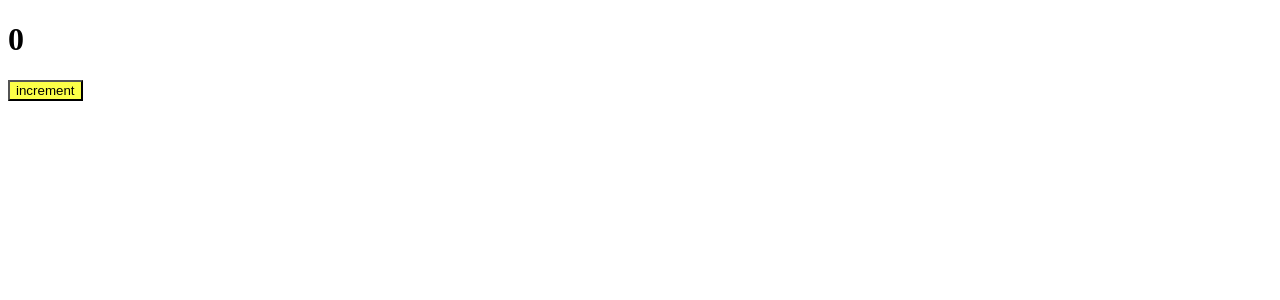
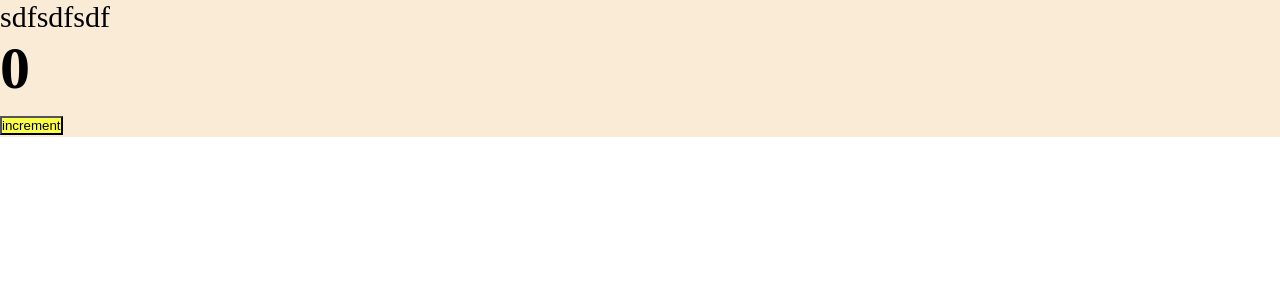
Before and after one commit to Cno6/react-app, a React app: page / in a window 1280 px wide. Shown: the top 300 px of the page. Built offline with nearby package versions, Linux system fonts and the light colour scheme.

Commit message:
config: setting up css-loader - css-modules, mini css extract plugin

```diff
--- a/package.json
+++ b/package.json
@@ -19,6 +19,7 @@
     "@types/webpack-dev-server": "^4.7.2",
     "css-loader": "^6.6.0",
     "html-webpack-plugin": "^5.5.0",
+    "mini-css-extract-plugin": "^2.5.3",
     "sass": "^1.49.9",
     "sass-loader": "^12.6.0",
     "style-loader": "^3.3.1",
--- /dev/null
+++ b/src/App.tsx
@@ -0,0 +1,13 @@
+import { Counter } from "./components/Counter"
+import './index.scss'
+
+const App = () => {
+  return (
+    <div className="app">
+      sdfsdfsdf
+      <Counter />
+    </div>
+  )
+}
+
+export default App;
--- a/src/components/Counter.scss
+++ b/src/components/Counter.module.scss
@@ -1,3 +1,3 @@
-button {
+.btn {
   background-color: #fcff48;
 }
--- a/src/components/Counter.tsx
+++ b/src/components/Counter.tsx
@@ -1,5 +1,5 @@
 import { useState } from "react"
-import './Counter.scss'
+import classes from './Counter.module.scss'
 
 export const Counter = () => {
   const [count, setCount] = useState(0)
@@ -11,7 +11,7 @@
   return (
     <div>
       <h1>{count}</h1>
-      <button onClick={increment}>increment</button>
+      <button className={classes.btn} onClick={increment}>increment</button>
     </div>
   )
 }
--- /dev/null
+++ b/src/index.scss
@@ -0,0 +1,10 @@
+* {
+  margin: 0;
+  padding: 0;
+  box-sizing: border-box;
+}
+
+.app {
+  font-size: 30px;
+  background-color: antiquewhite;
+}
--- a/src/index.tsx
+++ b/src/index.tsx
@@ -1,9 +1,7 @@
+import App from "./App";
 import { render } from "react-dom";
-import { Counter } from "./components/Counter";
 
 render(
-  <div>
-    <Counter />
-  </div>,
+  <App />,
   document.getElementById('root')
 )
```
Also changed, not shown: src/global.d.ts (added, +7 -0 lines), 4 other files (tests, documents, lock files or other folders).
